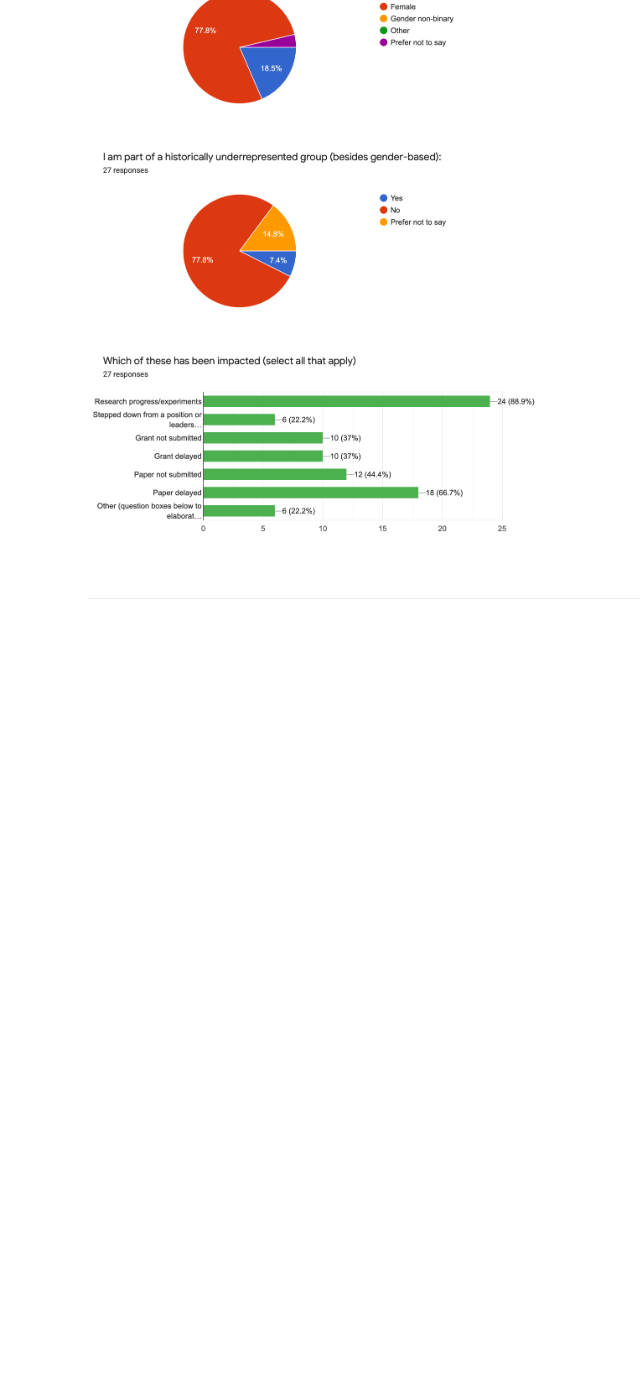
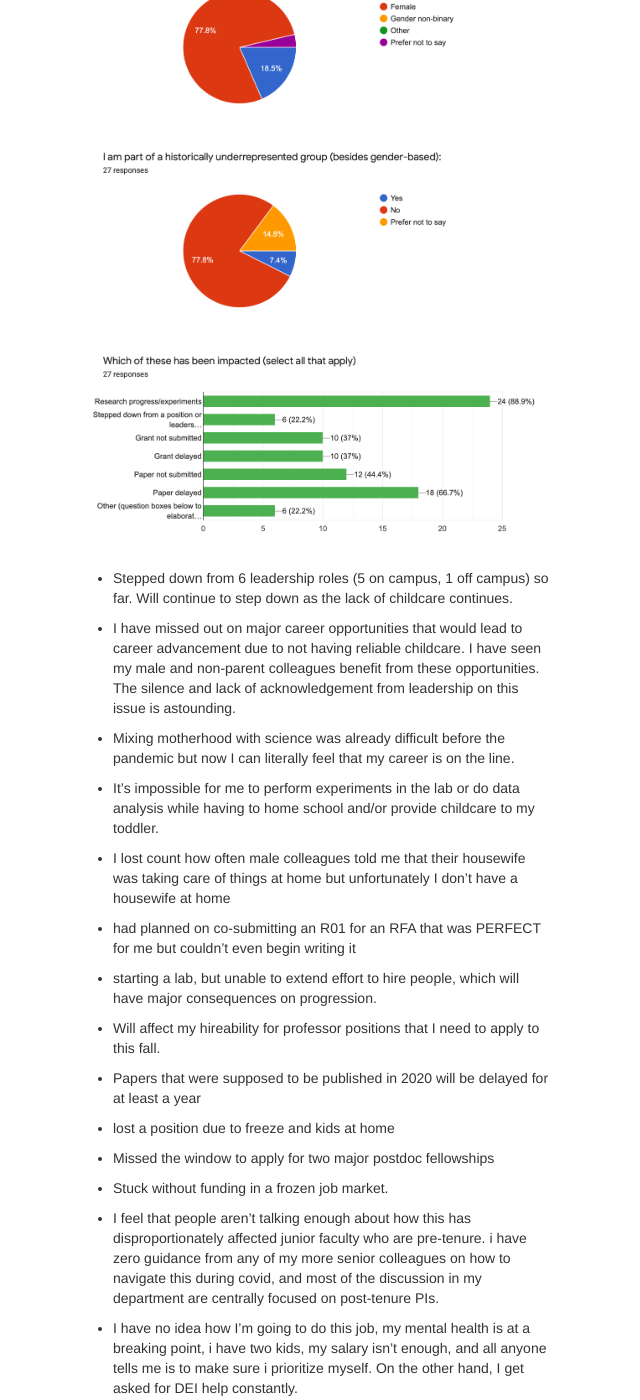
Before and after one commit to fraserlab/sci-dependentcare, a Jekyll site: the page built from pages/impacts.md, in a window 1280 px wide and 1400 px high, scrolled down 619 px. Shown: the whole window, without its empty margins (202-842 px from the left). Built offline with Jekyll 4.4.1, drawn with Linux system fonts in a browser that asks for light colours; before the commit the page ends 1249 px from its top, so only the background shows below that; some of the changed text lies outside the part shown.

Commit message:
updated impacts

```diff
--- a/pages/impacts.md
+++ b/pages/impacts.md
@@ -14,3 +14,41 @@ Below is a snapshot of some of the COVID-related impacts that our research commu
 ![Image3](/assets/images/impacts/image003.png)
 
 ![Image4](/assets/images/impacts/image004.png)
+
+* Stepped down from 6 leadership roles (5 on campus, 1 off campus) so far. Will continue to step down as the lack of childcare continues.
+
+* I have missed out on major career opportunities that would lead to career advancement due to not having reliable childcare. I have seen my male and non-parent colleagues benefit from these opportunities. The silence and lack of acknowledgement from leadership on this issue is astounding.
+
+* Mixing motherhood with science was already difficult before the pandemic but now I can literally feel that my career is on the line.
+
+* It's impossible for me to perform experiments in the lab or do data analysis while having to home school and/or provide childcare to my toddler.
+
+* I lost count how often male colleagues told me that their housewife was taking care of things at home but unfortunately I don't have a housewife at home
+
+* had planned on co-submitting an R01 for an RFA that was PERFECT for me but couldn't even begin writing it
+
+* starting a lab, but unable to extend effort to hire people, which will have major consequences on progression.
+
+* Will affect my hireability for professor positions that I need to apply to this fall.
+
+* Papers that were supposed to be published in 2020 will be delayed for at least a year
+
+* lost a position due to freeze and kids at home
+
+* Missed the window to apply for two major postdoc fellowships
+
+* Stuck without funding in a frozen job market.
+
+* I feel that people aren't talking enough about how this has disproportionately affected junior faculty who are pre-tenure. i have zero guidance from any of my more senior colleagues on how to navigate this during covid, and most of the discussion in my department are centrally focused on post-tenure PIs.
+
+* I have no idea how I'm going to do this job, my mental health is at a breaking point, i have two kids, my salary isn't enough, and all anyone tells me is to make sure i prioritize myself. On the other hand, I get asked for DEI help constantly.
+
+* I have already missed two grant submissions in the last 4 months.
+
+* I am considering leaving academic science due to reduced income from my husband's position and the amount of lost time I have experienced.
+
+* Productivity reduced by about 50% because of working from home and taking care of two kids
+
+* It's hard to calculate lost opportunities. Some of the things I've turned down or lost include: NIH Study Section, abstract submission for the main professional meeting in my field, active participation in consortia and larger role on collaborative manuscripts/proposals, guest editor for review series in a good journal, service on important committees, unable to commit in advance for graduate program events that might help recruit students to my lab... many, many 'small' professional opportunities that would typically increase visibility of my lab and my work and will add up to professional losses hard to calculate, particularly since I think some of these 'visibility' activities are already impacted by gender bias.
+
+* We had no other care for 3.5 months, having lost our UCSF childcare spot.
```
Also changed, not shown: 1 other file.
